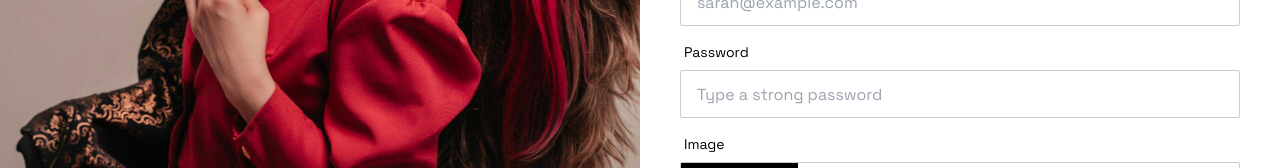
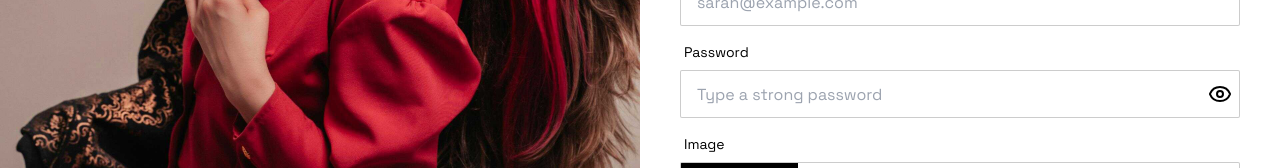
Before and after one commit to shohan-pherones/raviosa-frontend, a Next.js app: page /sign-up in a window 1280 px wide. Shown: the part 508-676 px from the top of the page. Built offline with nearby package versions, Linux system fonts and the light colour scheme; no server answers.

Commit message:
add show pass button

```diff
--- a/src/app/(auth)/sign-in/page.tsx
+++ b/src/app/(auth)/sign-in/page.tsx
@@ -9,13 +9,17 @@ import { scaleDown } from "@/src/utils/motion";
 import { zodResolver } from "@hookform/resolvers/zod";
 import axios from "axios";
 import { motion } from "framer-motion";
+import { Eye, EyeClosed } from "lucide-react";
 import Image from "next/image";
 import { useRouter, useSearchParams } from "next/navigation";
+import { useState } from "react";
 import { useForm } from "react-hook-form";
 import toast from "react-hot-toast";
 import { useDispatch } from "react-redux";
 
 const SignInPage = () => {
+  const [shouldPasswordVisible, setShouldPasswordVisible] =
+    useState<boolean>(false);
   const {
     register,
     handleSubmit,
@@ -101,13 +105,25 @@ const SignInPage = () => {
             <div className="label">
               <span className="label-text">Password</span>
             </div>
+            <div className="relative">
               <input
                 {...register("password")}
-              type="password"
+                type={shouldPasswordVisible ? "text" : "password"}
                 id="password"
                 placeholder="Type your password"
                 className="input input-bordered w-full"
               />
+              <button
+                onClick={() => setShouldPasswordVisible(!shouldPasswordVisible)}
+                type="button"
+                aria-label={
+                  !shouldPasswordVisible ? "Show Password" : "Hide Password"
+                }
+                className="absolute top-1/2 -translate-y-1/2 right-2"
+              >
+                {!shouldPasswordVisible ? <Eye /> : <EyeClosed />}
+              </button>
+            </div>
             {errors.password && (
               <div className="label">
                 <span className="label-text-alt text-rose-500">
--- a/src/app/(auth)/sign-up/page.tsx
+++ b/src/app/(auth)/sign-up/page.tsx
@@ -9,13 +9,17 @@ import { scaleDown } from "@/src/utils/motion";
 import { zodResolver } from "@hookform/resolvers/zod";
 import axios from "axios";
 import { motion } from "framer-motion";
+import { Eye, EyeClosed } from "lucide-react";
 import Image from "next/image";
 import { useRouter, useSearchParams } from "next/navigation";
+import { useState } from "react";
 import { useForm } from "react-hook-form";
 import toast from "react-hot-toast";
 import { useDispatch } from "react-redux";
 
 const SignUpPage = () => {
+  const [shouldPasswordVisible, setShouldPasswordVisible] =
+    useState<boolean>(false);
   const {
     register,
     handleSubmit,
@@ -153,13 +157,25 @@ const SignUpPage = () => {
             <div className="label">
               <span className="label-text">Password</span>
             </div>
+            <div className="relative">
               <input
                 {...register("password")}
-              type="password"
+                type={shouldPasswordVisible ? "text" : "password"}
                 id="password"
                 placeholder="Type a strong password"
                 className="input input-bordered w-full"
               />
+              <button
+                onClick={() => setShouldPasswordVisible(!shouldPasswordVisible)}
+                type="button"
+                aria-label={
+                  !shouldPasswordVisible ? "Show Password" : "Hide Password"
+                }
+                className="absolute top-1/2 -translate-y-1/2 right-2"
+              >
+                {!shouldPasswordVisible ? <Eye /> : <EyeClosed />}
+              </button>
+            </div>
             {errors.password && (
               <div className="label">
                 <span className="label-text-alt text-rose-500">
```
Lines whose indentation alone changed are shown as unchanged.
